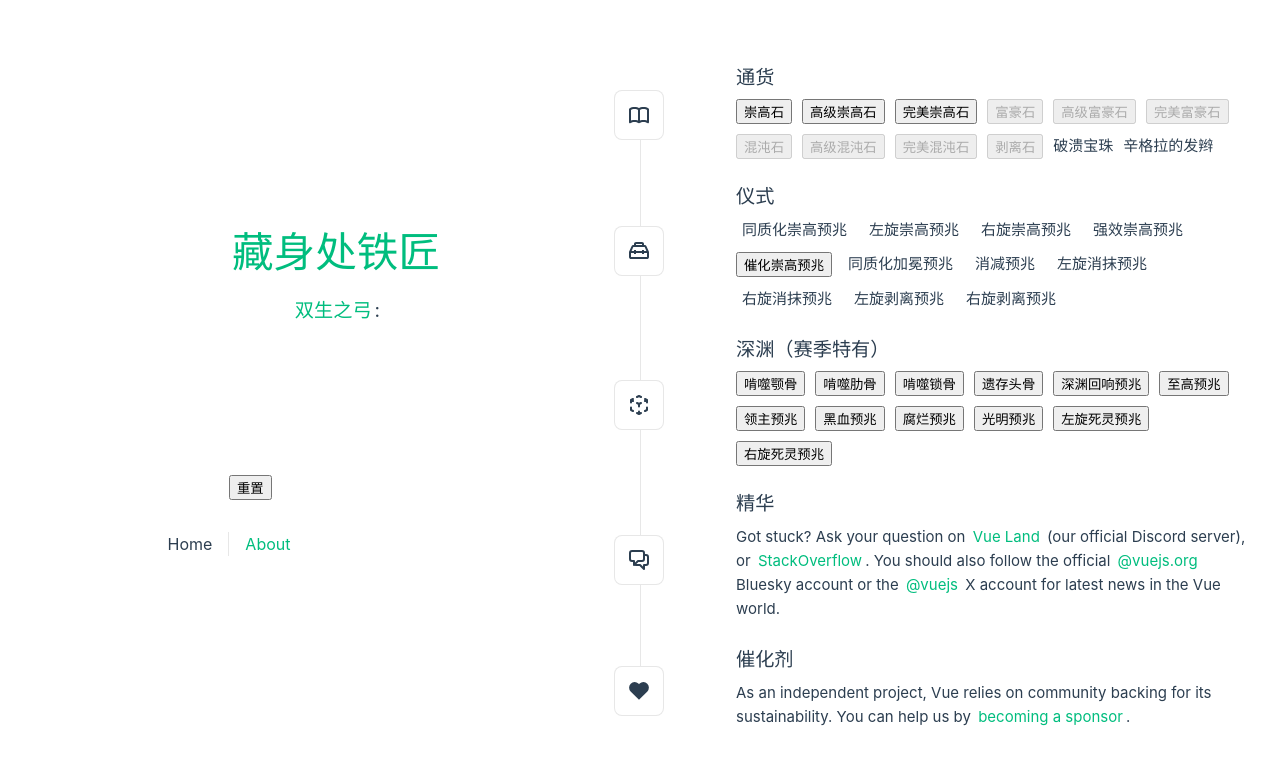
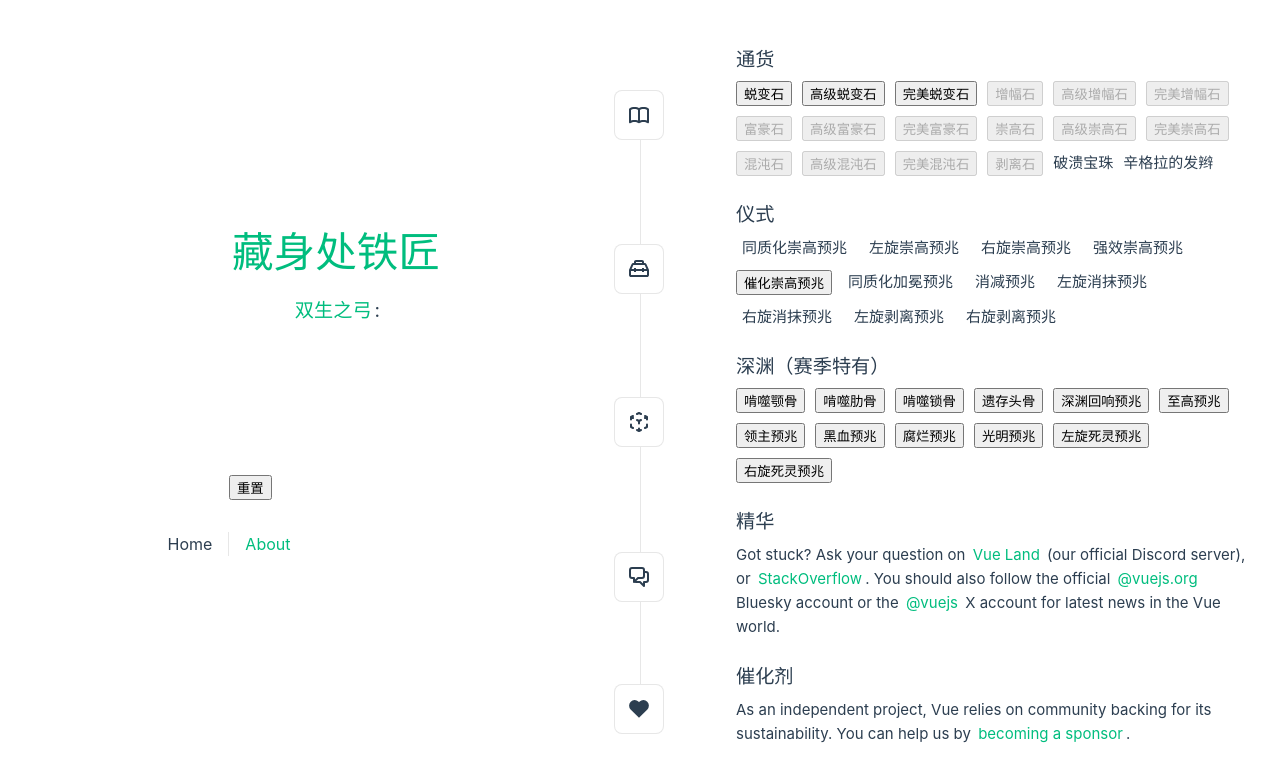
Before and after one commit to N1cholas/hidepoint-blacksmith, a Vue app: page / in a window 1280 px wide. Shown: the top 782 px of the page. Built offline with nearby package versions, Linux system fonts and the light colour scheme.

Commit message:
feat: add TransmutationOrb and AugmentationOrb components, improve the disable logic

```diff
--- a/src/components/AnnulmentOrb.vue
+++ b/src/components/AnnulmentOrb.vue
@@ -1,13 +1,8 @@
 <script setup lang="ts">
-import { useBowNormalModsFamily } from '@/stores/bowNormalMods'
 import { useItemState } from '@/stores/itemState'
-import { type Modifier, MOD_GENERATION_TYPE } from '@/types/types'
-import {
-  reverseRandomlyObtainAffixFamily,
-  randomlyObtainAffixFamily,
-  randomlyObtainAffix,
-} from '@/utils/randomlyObtain'
-import { generateAddPool, generateRemovePool, generateReplacePool } from '@/utils/generatePool'
+import { ITEM_TYPE, type Modifier } from '@/types/types'
+import { reverseRandomlyObtainAffixFamily } from '@/utils/randomlyObtain'
+import { generateRemovePool } from '@/utils/generatePool'
 import { computed } from 'vue'
 import { useOmenState } from '@/stores/omenState'
 
@@ -18,8 +13,11 @@ defineProps<{
 const itemState = useItemState()
 const omenState = useOmenState()
 
-const disable = computed(() => itemState.affixes.length < 2)
+const disable = computed(
+  () => itemState.affixes.length === 0,
+)
 
+// 剥离石 不会影响物品类型，例如：原本物品是3词条稀有物品，使用剥离石后仍然是2词条稀有物品而不是2词条魔法物品。
 const removeAffix = () => {
   const removeAffixFamiliesPool = generateRemovePool(itemState.affixFamilies, {
     onlyPrefix: omenState.omenConfig.sinistralAnnulment,
--- /dev/null
+++ b/src/components/AugmentationOrb.vue
@@ -0,0 +1,49 @@
+<script setup lang="ts">
+import _ from 'lodash'
+import { useBowNormalModsFamily } from '@/stores/bowNormalMods'
+import { ITEM_TYPE, MOD_GENERATION_TYPE, type Modifier } from '@/types/types'
+import { useItemState } from '@/stores/itemState'
+import { useOmenState } from '@/stores/omenState'
+import { randomlyObtainAffixFamily, randomlyObtainAffix } from '@/utils/randomlyObtain'
+import { generateAddPool } from '@/utils/generatePool'
+import { computed } from 'vue'
+
+defineProps<{
+  name: string
+  minimumLevel: number
+}>()
+
+const normalMods = useBowNormalModsFamily()
+const itemState = useItemState()
+
+const disable = computed(() => {
+  return !(
+    itemState.itemType === ITEM_TYPE.MAGIC &&
+    itemState.propsHistory.transmutationOrb &&
+    !itemState.propsHistory.augmentationOrb
+  )
+})
+
+// 增幅石
+const addModifier = (minimumLevel: number) => {
+  const newAffixFamily = generateAddPool(normalMods.normalModsFamily, itemState.affixFamilies, {})
+
+  if (newAffixFamily.length) {
+    const hitAffixFamily = randomlyObtainAffixFamily<Modifier[]>(newAffixFamily)
+    const hitAffix = randomlyObtainAffix(hitAffixFamily.items, minimumLevel)
+
+    if (hitAffix) {
+      itemState.addAffix(hitAffixFamily, hitAffix)
+
+      itemState.setItemType(ITEM_TYPE.MAGIC)
+
+      itemState.setPropsHistory({ augmentationOrb: true })
+    }
+  }
+}
+</script>
+<template>
+  <button @click="addModifier(minimumLevel)" :disabled="disable">{{ name }}</button>
+</template>
+
+<style scoped></style>
--- a/src/components/ChaosOrb.vue
+++ b/src/components/ChaosOrb.vue
@@ -1,7 +1,7 @@
 <script setup lang="ts">
 import { useBowNormalModsFamily } from '@/stores/bowNormalMods'
 import { useItemState } from '@/stores/itemState'
-import { type Modifier, MOD_GENERATION_TYPE } from '@/types/types'
+import { type Modifier, ITEM_TYPE, MOD_GENERATION_TYPE } from '@/types/types'
 import {
   reverseRandomlyObtainAffixFamily,
   randomlyObtainAffixFamily,
@@ -20,7 +20,7 @@ const normalMods = useBowNormalModsFamily()
 const itemState = useItemState()
 const omenState = useOmenState()
 
-const disable = computed(() => itemState.affixes.length < 3)
+const disable = computed(() => !(itemState.itemType === ITEM_TYPE.RARE))
 
 // 混沌石替换的词条可以是前缀或者后缀
 // 但是要处理6词条的情况，如果替换的是前缀，那么生成的也是前缀.如果替换的是后缀，那么生成的也是后缀。
--- a/src/components/ExaltedOrb.vue
+++ b/src/components/ExaltedOrb.vue
@@ -1,7 +1,7 @@
 <script setup lang="ts">
 import _ from 'lodash'
 import { useBowNormalModsFamily } from '@/stores/bowNormalMods'
-import { MOD_GENERATION_TYPE, type Modifier } from '@/types/types'
+import { ITEM_TYPE, MOD_GENERATION_TYPE, type Modifier } from '@/types/types'
 import { useItemState } from '@/stores/itemState'
 import { useOmenState } from '@/stores/omenState'
 import { randomlyObtainAffixFamily, randomlyObtainAffix } from '@/utils/randomlyObtain'
@@ -18,7 +18,7 @@ const itemState = useItemState()
 const omenState = useOmenState()
 
 const disable = computed(() => {
-  return itemState.affixes.length >= 6
+  return !(itemState.affixes.length <= 6 && itemState.itemType === ITEM_TYPE.RARE)
 })
 
 // 添加词缀规则：去重 前3 后3 共6
@@ -39,6 +39,10 @@ const addModifier = (minimumLevel: number) => {
 
       if (hitAffix) {
         itemState.addAffix(hitAffixFamily, hitAffix)
+
+        itemState.setItemType(ITEM_TYPE.RARE)
+
+        itemState.setPropsHistory({ exaltedOrb: true })
       }
     }
   }
--- a/src/components/RegalOrb.vue
+++ b/src/components/RegalOrb.vue
@@ -1,7 +1,7 @@
 <script setup lang="ts">
 import { generateAddPool } from '@/utils/generatePool'
 import { useBowNormalModsFamily } from '@/stores/bowNormalMods'
-import type { Modifier } from '@/types/types'
+import { ITEM_TYPE, type Modifier } from '@/types/types'
 import { useItemState } from '@/stores/itemState'
 import { useOmenState } from '@/stores/omenState'
 import { computed } from 'vue'
@@ -17,7 +17,11 @@ const itemState = useItemState()
 const omenState = useOmenState()
 
 const disable = computed(() => {
-  return itemState.affixes.length !== 2
+  return !(
+    itemState.itemType === ITEM_TYPE.MAGIC &&
+    itemState.propsHistory.augmentationOrb &&
+    !itemState.propsHistory.regalOrb
+  )
 })
 
 const addModifier = (minimumLevel: number) => {
@@ -32,6 +36,10 @@ const addModifier = (minimumLevel: number) => {
     const hitMod = randomlyObtainAffix(hitModsFamily.items, minimumLevel)
 
     itemState.addAffix(hitModsFamily, hitMod)
+
+    itemState.setItemType(ITEM_TYPE.RARE)
+
+    itemState.setPropsHistory({ regalOrb: true })
   }
 }
 </script>
--- a/src/components/Tools.vue
+++ b/src/components/Tools.vue
@@ -10,6 +10,9 @@ import Omen from '@/components/Omen.vue'
 import RegalOrb from './RegalOrb.vue'
 import ChaosOrb from './ChaosOrb.vue'
 import AnnulmentOrb from './AnnulmentOrb.vue'
+import TransmutationOrb from './TransmutationOrb.vue'
+import { min } from 'lodash'
+import AugmentationOrb from './AugmentationOrb.vue'
 </script>
 
 <template>
@@ -20,12 +23,18 @@ import AnnulmentOrb from './AnnulmentOrb.vue'
     <template #heading>通货</template>
 
     <div class="tools">
+      <TransmutationOrb name="蜕变石" :minimumLevel="0" />
+      <TransmutationOrb name="高级蜕变石" :minimumLevel="55" />
+      <TransmutationOrb name="完美蜕变石" :minimumLevel="70" />
+      <AugmentationOrb name="增幅石" :minimumLevel="0" />
+      <AugmentationOrb name="高级增幅石" :minimumLevel="55" />
+      <AugmentationOrb name="完美增幅石" :minimumLevel="70" />
+      <RegalOrb name="富豪石" :minimumLevel="0" />
+      <RegalOrb name="高级富豪石" :minimumLevel="35" />
+      <RegalOrb name="完美富豪石" :minimumLevel="50" />
       <ExaltedOrb name="崇高石" :minimumLevel="0" />
       <ExaltedOrb name="高级崇高石" :minimumLevel="35" />
       <ExaltedOrb name="完美崇高石" :minimumLevel="50" />
-      <RegalOrb name="富豪石" :minimumLevel="0" />
-      <RegalOrb name="高级富豪石" :minimumLevel="35" />
-      <RegalOrb name="完美富豪石" :minimumLevel="50" />
       <!-- todo 3词条的稀有物品通过剥离石后仍然为稀有物品 -->
       <!-- todo 测试原始数据，例如：词条只能是前缀或后缀、ModFamilyList只有一个 -->
       <ChaosOrb name="混沌石" :minimumLevel="0" />
--- /dev/null
+++ b/src/components/TransmutationOrb.vue
@@ -0,0 +1,39 @@
+<script setup lang="ts">
+import _ from 'lodash'
+import { useBowNormalModsFamily } from '@/stores/bowNormalMods'
+import { ITEM_TYPE, type Modifier } from '@/types/types'
+import { useItemState } from '@/stores/itemState'
+import { randomlyObtainAffixFamily, randomlyObtainAffix } from '@/utils/randomlyObtain'
+import { computed } from 'vue'
+
+defineProps<{
+  name: string
+  minimumLevel: number
+}>()
+
+const normalMods = useBowNormalModsFamily()
+const itemState = useItemState()
+
+const disable = computed(() => {
+  return !(itemState.itemType === ITEM_TYPE.NORMAL)
+})
+
+// 蜕变石
+const addModifier = (minimumLevel: number) => {
+  const hitAffixFamily = randomlyObtainAffixFamily<Modifier[]>(normalMods.normalModsFamily)
+  const hitAffix = randomlyObtainAffix(hitAffixFamily.items, minimumLevel)
+
+  if (hitAffix) {
+    itemState.addAffix(hitAffixFamily, hitAffix)
+
+    itemState.setItemType(ITEM_TYPE.MAGIC)
+
+    itemState.setPropsHistory({ transmutationOrb: true })
+  }
+}
+</script>
+<template>
+  <button @click="addModifier(minimumLevel)" :disabled="disable">{{ name }}</button>
+</template>
+
+<style scoped></style>
--- a/src/stores/itemState.ts
+++ b/src/stores/itemState.ts
@@ -1,18 +1,43 @@
 import { defineStore } from 'pinia'
-import type { ItemConfig, Modifier, WeightWrapper } from '@/types/types'
+import {
+  ITEM_TYPE,
+  type ItemConfig,
+  type Modifier,
+  type PropsUseHistory,
+  type WeightWrapper,
+} from '@/types/types'
 import { ref } from 'vue'
 
 export const useItemState = defineStore('itemState', () => {
-  const affixFamilies = ref<WeightWrapper<Modifier[]>[]>([])
-  const affixes = ref<Modifier[]>([])
+  const itemType = ref<ITEM_TYPE>(ITEM_TYPE.NORMAL)
+  const setItemType = (newType: ITEM_TYPE) => {
+    itemType.value = newType
+  }
+
+  const initPropsHistory = {
+    transmutationOrb: false,
+    augmentationOrb: false,
+    regalOrb: false,
+    exaltedOrb: false,
+  }
+  const propsHistory = ref<PropsUseHistory>(initPropsHistory)
+  const setPropsHistory = (newPropsHistory: Partial<PropsUseHistory>) => {
+    propsHistory.value = { ...propsHistory.value, ...newPropsHistory }
+  }
+
   const config = ref<ItemConfig>({
     prefixNum: 3,
     suffixNum: 3,
   })
 
+  const affixFamilies = ref<WeightWrapper<Modifier[]>[]>([])
+  const affixes = ref<Modifier[]>([])
+
   const $reset = () => {
     affixFamilies.value = []
     affixes.value = []
+    itemType.value = ITEM_TYPE.NORMAL
+    propsHistory.value = initPropsHistory
   }
 
   const addAffix = (newAffixFamily: WeightWrapper<Modifier[]>, newAffix: Modifier) => {
@@ -47,13 +72,17 @@ export const useItemState = defineStore('itemState', () => {
   }
 
   return {
+    itemType,
+    setItemType,
+    propsHistory,
+    setPropsHistory,
     affixFamilies,
     affixes,
     $reset,
     addAffix,
     findIndexById,
     replaceAffix,
+    removeAffix,
     config,
-    removeAffix,
   }
 })
--- a/src/types/types.ts
+++ b/src/types/types.ts
@@ -70,3 +70,16 @@ export type GenerateRemovePoolOptions = {
   onlyPrefix?: boolean
   onlySuffix?: boolean
 }
+
+export enum ITEM_TYPE {
+  NORMAL = 'NORMAL',
+  MAGIC = 'MAGIC',
+  RARE = 'RARE',
+}
+
+export type PropsUseHistory = {
+  transmutationOrb: boolean
+  augmentationOrb: boolean
+  regalOrb: boolean
+  exaltedOrb: boolean
+}
```
